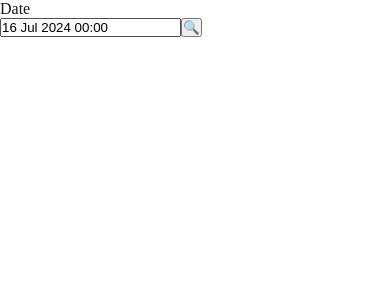
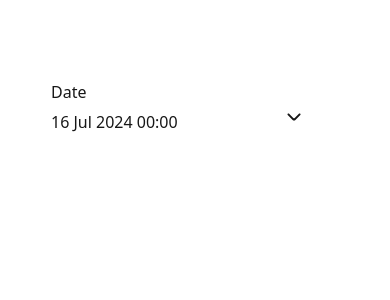
Before and after one commit to ivnbogdan/datepicker-suggest, a Next.js app in the folder apps/web/: page / in a window 390 px wide. Shown: the top 300 px of the page. Built offline with nearby package versions, Linux system fonts and the light colour scheme.

Commit message:
fix: simplify surface models & styling

```diff
--- a/apps/web/app/globals.css
+++ b/apps/web/app/globals.css
@@ -1,3 +1,7 @@
+@tailwind base;
+@tailwind components;
+@tailwind utilities;
+
 :root {
   --background: #ffffff;
   --foreground: #171717;
--- a/apps/web/app/page.tsx
+++ b/apps/web/app/page.tsx
@@ -1,36 +1,33 @@
-"use client"
-import { DateSuggestion } from '@datepicker-suggest/core';
-import { DatePickerSuggest } from '@datepicker-suggest/react';
+"use client";
+import { DatePickerSuggest } from "@datepicker-suggest/react";
 import "@datepicker-suggest/react/index.css";
-import { startOfDay } from 'date-fns';
-import { useEffect, useState } from 'react';
+import { startOfDay } from "date-fns";
+import { useEffect, useState } from "react";
 
 // const customRenderer = (dateSuggestion: DateSuggestion) => {
 //   return <div>{dateSuggestion.date.toISOString()}</div>;
 // };
 
 export default function Home() {
-  const [myDateSuggestion, setMyDateSuggestion] = useState<DateSuggestion | null>(null);
+  const [dateValue, setDateValue] = useState<Date | undefined>(undefined);
 
   useEffect(() => {
     setTimeout(() => {
-      setMyDateSuggestion({
-        date: startOfDay(new Date()),
-        label: 'Start of today',
-        id: 'start-of-today'
-      });
+      setDateValue(startOfDay(new Date()));
     }, 2000);
   }, []);
 
   return (
-
-
     <div>
       <main>
-        <DatePickerSuggest
-          value={myDateSuggestion}
-          onChange={(dateSuggestion) => console.log('bog app result: dateSuggestion', dateSuggestion)}
-           />
+        <div className="mx-auto h-screen w-72 pt-20">
+          <DatePickerSuggest
+            value={dateValue}
+            onChange={(dateUpdate) =>
+              console.log("bog app result: dateUpdate", dateUpdate)
+            }
+          />
+        </div>
       </main>
     </div>
   );
--- a/apps/web/package.json
+++ b/apps/web/package.json
@@ -1,6 +1,6 @@
 {
   "name": "web",
-  "version": "0.1.1",
+  "version": "0.1.2",
   "private": true,
   "scripts": {
     "dev": "next dev --turbo",
@@ -23,8 +23,11 @@
     "@types/node": "^20",
     "@types/react": "^18",
     "@types/react-dom": "^18",
+    "autoprefixer": "^10.4.19",
     "eslint": "^8",
     "eslint-config-next": "15.0.0-rc.0",
+    "postcss": "^8.4.38",
+    "tailwindcss": "^3.4.3",
     "typescript": "^5"
   }
 }
--- /dev/null
+++ b/apps/web/postcss.config.js
@@ -0,0 +1,6 @@
+module.exports = {
+  plugins: {
+    tailwindcss: {},
+    autoprefixer: {},
+  },
+}
--- /dev/null
+++ b/apps/web/tailwind.config.js
@@ -0,0 +1,10 @@
+/** @type {import('tailwindcss').Config} */
+module.exports = {
+  content: [
+    "./app/**/*.{js,ts,jsx,tsx,mdx}",
+  ],
+  theme: {
+    extend: {},
+  },
+  plugins: [],
+}
--- a/packages/datepicker-suggest-react/package.json
+++ b/packages/datepicker-suggest-react/package.json
@@ -1,6 +1,6 @@
 {
   "name": "@datepicker-suggest/react",
-  "version": "0.0.2",
+  "version": "0.0.3",
   "type": "module",
   "scripts": {
     "dev": "tsup src/index.ts --format cjs,esm --dts --watch",
--- a/packages/datepicker-suggest-react/src/date-picker-suggest.tsx
+++ b/packages/datepicker-suggest-react/src/date-picker-suggest.tsx
@@ -13,26 +13,42 @@ import {
   Label,
 } from "@headlessui/react";
 
+const DropdownIcon = () => (
+  <svg
+    width="24px"
+    height="24px"
+    viewBox="0 0 24 24"
+    fill="none"
+    xmlns="http://www.w3.org/2000/svg"
+  >
+    <path
+      d="M5.70711 9.71069C5.31658 10.1012 5.31658 10.7344 5.70711 11.1249L10.5993 16.0123C11.3805 16.7927 12.6463 16.7924 13.4271 16.0117L18.3174 11.1213C18.708 10.7308 18.708 10.0976 18.3174 9.70708C17.9269 9.31655 17.2937 9.31655 16.9032 9.70708L12.7176 13.8927C12.3271 14.2833 11.6939 14.2832 11.3034 13.8927L7.12132 9.71069C6.7308 9.32016 6.09763 9.32016 5.70711 9.71069Z"
+      fill="currentColor"
+    />
+  </svg>
+);
+
 type DatePickerSuggestProps = {
-  value: DateSuggestion | null;
-  onChange: (dateSuggestion: DateSuggestion | null) => void;
-  suggestionRenderer?: (dateSuggestion: DateSuggestion) => ReactNode;
+  value?: Date;
+  onChange?: (date: Date | undefined) => void;
+  suggestionRenderer?: (dateOption: { date: Date; label: string }) => ReactNode;
 };
 
 const defaultSuggestionRenderer = (dateSuggestion: DateSuggestion) => (
-  <div className="flex">
+  <>
     <span className="truncate group-data-[selected]:font-semibold">
       {dateSuggestion.label}
     </span>
-    <span className="ml-2 truncate text-gray-400 group-data-[focus]:text-indigo-800">
+    <span className="ml-2 truncate text-gray-400 justify-end">
       {format(dateSuggestion.date, "dd MMM yyyy HH:mm")}
     </span>
-  </div>
+  </>
 );
 
 // eslint-disable-next-line @typescript-eslint/no-unused-vars
 export const DatePickerSuggest = (props: DatePickerSuggestProps) => {
-  const suggestionRenderer = props.suggestionRenderer ?? defaultSuggestionRenderer;
+  const suggestionRenderer =
+    props.suggestionRenderer ?? defaultSuggestionRenderer;
   const suggest = new SuggestionEngine();
 
   const [inputValue, setInputValue] = useState("");
@@ -40,18 +56,20 @@ export const DatePickerSuggest = (props: DatePickerSuggestProps) => {
 
   const [selectedDate, setSelectedDate] = useState<DateSuggestion | null>(null);
 
-  console.log('bog: props.value', props.value);
+  console.log("bog: props.value", props.value);
 
   useEffect(() => {
-    if(props.value != selectedDate) {
-      setSelectedDate(props.value);
+    if (props.value != selectedDate?.date) {
+      const propsSelectedDate = props.value
+        ? {
+            date: props.value,
+            label: format(props.value, "dd MMM yyyy HH:mm"),
+            id: props.value.getTime().toString(),
+          }
+        : null;
+      setSelectedDate(propsSelectedDate);
     }
-  }, [props.value])
-
-  // if (props.value) {
-  //   // TODO do I need to set the input as well?
-  //   setInputValue(props.value.label);
-  // }
+  }, [props.value]);
 
   const handleInputChange = (event: React.ChangeEvent<HTMLInputElement>) => {
     const value = event.target.value;
@@ -61,16 +79,8 @@ export const DatePickerSuggest = (props: DatePickerSuggestProps) => {
   };
 
   useEffect(() => {
-    if (selectedDate) {
-      console.log("bog: selectedDate", selectedDate);
-    }
-
-    if (props.value != selectedDate) {
-      props.onChange?.(selectedDate);
-    }
+    props.onChange?.(selectedDate?.date);
   }, [selectedDate]);
-
-  console.log("bog: suggestions", result);
 
   return (
     <>
@@ -85,39 +95,51 @@ export const DatePickerSuggest = (props: DatePickerSuggestProps) => {
         <Label className="block text-sm font-medium leading-6 text-gray-100">
           Date
         </Label>
-        <div className="h-screen w-2/3 relative mt-2">
+        <div className="relative">
           <ComboboxInput
-            autoComplete="date-suggest"
-            className="w-full rounded-md border-0 bg-gray-800 py-1.5 pl-3 pr-10 text-gray-100 shadow-sm ring-1 ring-inset ring-gray-700 focus:ring-2 focus:ring-inset focus:ring-indigo-400 sm:text-sm sm:leading-6"
+            autoComplete="off"
+            className="w-full rounded-lg border-none bg-white/5 py-1.5 pr-8 pl-3 text-sm/6 text-white focus:outline-none data-[focus]:outline-2 data-[focus]:-outline-offset-2 data-[focus]:outline-white/25"
             onChange={handleInputChange}
             onBlur={() => setInputValue("")}
             displayValue={(dateSuggestion) =>
               !!dateSuggestion
-                ? format((dateSuggestion as DateSuggestion).date, "dd MMM yyyy HH:mm")
+                ? format(
+                    (dateSuggestion as DateSuggestion).date,
+                    "dd MMM yyyy HH:mm"
+                  )
                 : ""
             }
           />
-          <ComboboxButton className="absolute inset-y-0 right-0 flex items-center rounded-r-md px-2 focus:outline-none">
-            <span className="h-5 w-5 text-gray-500" aria-hidden="true">
-              🔍
+          <ComboboxButton className="group absolute inset-y-0 right-0 px-2.5">
+            <span
+              className="size-4 fill-white/60 group-data-[hover]:fill-white"
+              aria-hidden="true"
+            >
+              <DropdownIcon />
             </span>
           </ComboboxButton>
 
           {result.length > 0 && (
-            <ComboboxOptions className="absolute z-10 mt-1 max-h-60 w-full overflow-auto rounded-md bg-gray-800 py-1 text-base shadow-lg ring-1 ring-white ring-opacity-5 focus:outline-none sm:text-sm">
+            <ComboboxOptions
+              anchor="bottom"
+              transition
+              className="w-[var(--input-width)] rounded-xl border border-white/5 bg-white/5 p-1 [--anchor-gap:var(--spacing-1)] empty:invisible transition duration-100 ease-in data-[leave]:data-[closed]:opacity-0"
+            >
               {result.map((suggestionResult) => (
                 <ComboboxOption
                   key={suggestionResult.id}
                   value={suggestionResult}
-                  className="group relative cursor-default select-none py-2 pl-3 pr-9 text-gray-100 data-[focus]:bg-blue-400 data-[focus]:text-gray-900"
+                  className="group flex cursor-default items-center gap-2 rounded-lg py-1.5 px-3 select-none data-[focus]:bg-white/10"
                 >
-                  {suggestionRenderer(suggestionResult)}
+                  <div className="flex text-sm/6 text-white">
+                    {suggestionRenderer(suggestionResult)}
+                  </div>
 
-                  <span className="absolute inset-y-0 right-0 hidden items-center pr-4 text-indigo-400 group-data-[selected]:flex group-data-[focus]:text-gray-900">
+                  {/* <span className="invisible size-4 fill-white group-data-[selected]:visible">
                     <span className="h-5 w-5" aria-hidden="true">
-                      🔍
+                      <CheckIcon />
                     </span>
-                  </span>
+                  </span> */}
                 </ComboboxOption>
               ))}
             </ComboboxOptions>
```
Also changed, not shown: packages/datepicker-suggest-react/CHANGELOG.md, 4 other files (tests, documents, lock files or other folders).
